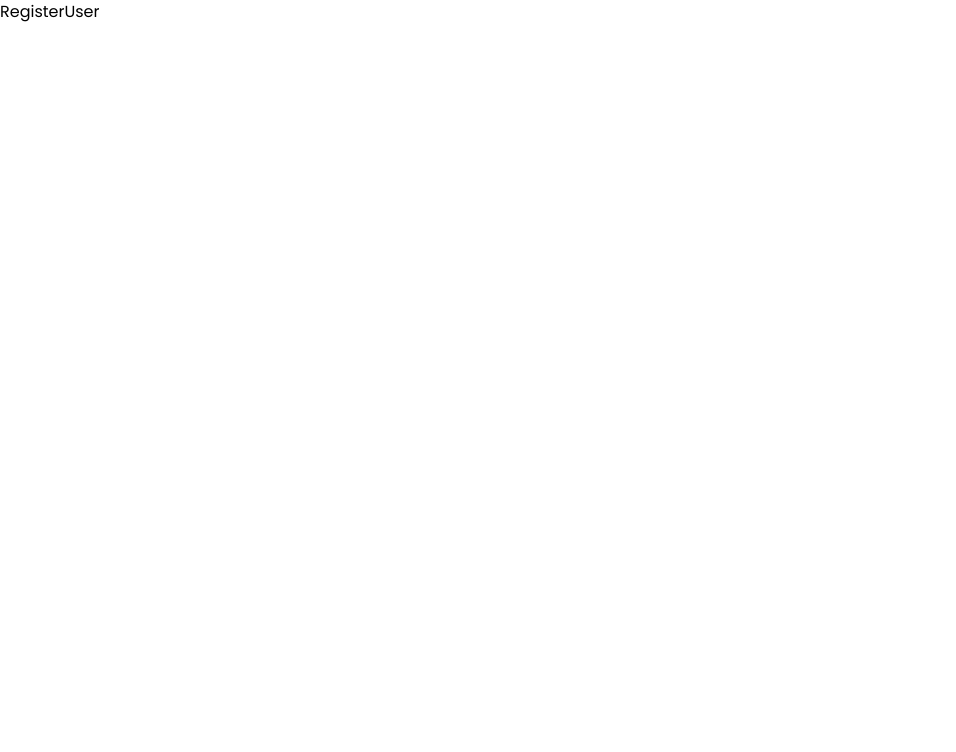
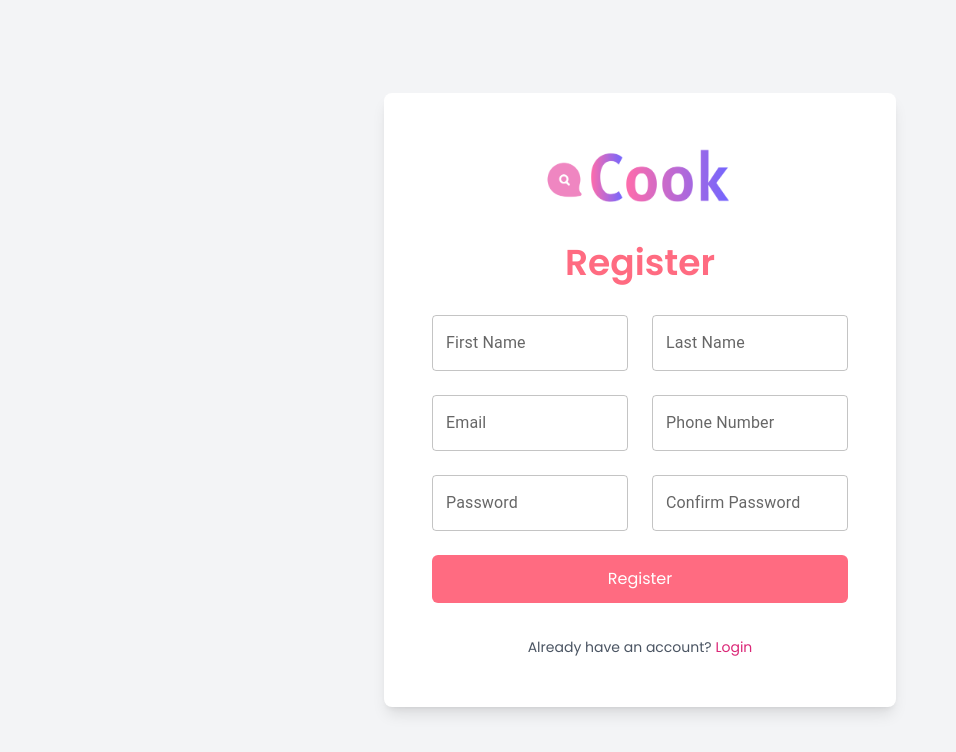
Before and after one commit to YahampathChandika/Recipe_App_FE, a React (Vite) app: page /registerUser in a window 1280 px wide. Shown: the top 752 px of the page, without its empty margins (0-956 px from the left). Built offline with nearby package versions, Linux system fonts and the light colour scheme.

Commit message:
RegisterUser component

```diff
--- a/package.json
+++ b/package.json
@@ -15,6 +15,7 @@
     "@mui/material": "^6.1.6",
     "react": "^18.3.1",
     "react-dom": "^18.3.1",
+    "react-hook-form": "^7.53.1",
     "react-router-dom": "^6.28.0"
   },
   "devDependencies": {
--- a/src/pages/Login.jsx
+++ b/src/pages/Login.jsx
@@ -31,11 +31,11 @@ export default function Login() {
   };
 
   const handleCreateAccount = () => {
-    navigate("/register");
+    navigate("/registerUser");
   };
 
   return (
-    <div className="flex items-center justify-center h-screen bg-gray-100">
+    <div className="flex items-center justify-center min-h-screen bg-gray-100">
       <div className="bg-white py-12 px-6 md:px-12 rounded-lg shadow-lg w-10/12 md:w-1/4">
         <div className="flex justify-center mb-6">
           <img src={logo} alt="Logo" className="w-32 md:w-48" />
--- a/src/pages/RegisterUser.jsx
+++ b/src/pages/RegisterUser.jsx
@@ -1,9 +1,139 @@
-import React from 'react'
+import React from "react";
+import { useForm } from "react-hook-form";
+import { TextField, Button } from "@mui/material";
+import { useNavigate } from "react-router-dom";
+import logo from "../assets/images/logo.png";
 
 export default function RegisterUser() {
+  const navigate = useNavigate();
+
+  const {
+    register,
+    handleSubmit,
+    formState: { errors },
+    watch,
+  } = useForm();
+
+  const onSubmit = (data) => {
+    console.log("User registered:", data);
+    navigate("/home");
+  };
+
+  const handleLoginRedirect = () => {
+    navigate("/");
+  };
+
   return (
-    <div>
-      RegisterUser
+    <div className="flex items-center justify-center min-h-screen bg-gray-100">
+      <div className="bg-white py-12 px-6 md:px-12 rounded-lg shadow-lg w-10/12 md:w-2/5">
+        <div className="flex justify-center mb-6">
+          <img src={logo} alt="Logo" className="w-32 md:w-48" />
+        </div>
+        <h2 className="text-center text-3xl md:text-4xl font-semibold text-rose-pink mb-8">
+          Register
+        </h2>
+
+        <form onSubmit={handleSubmit(onSubmit)}>
+          <div className="grid grid-cols-1 md:grid-cols-2 gap-4 md:gap-6 mb-6">
+            <TextField
+              label="First Name"
+              variant="outlined"
+              fullWidth
+              {...register("firstName", { required: "First name is required" })}
+              error={!!errors.firstName}
+              helperText={errors.firstName?.message}
+            />
+
+            <TextField
+              label="Last Name"
+              variant="outlined"
+              fullWidth
+              {...register("lastName", { required: "Last name is required" })}
+              error={!!errors.lastName}
+              helperText={errors.lastName?.message}
+            />
+
+            <TextField
+              label="Email"
+              variant="outlined"
+              fullWidth
+              {...register("email", {
+                required: "Email is required",
+                pattern: {
+                  value: /^[a-zA-Z0-9._%+-]+@[a-zA-Z0-9.-]+\.[a-zA-Z]{2,}$/,
+                  message: "Invalid email format",
+                },
+              })}
+              error={!!errors.email}
+              helperText={errors.email?.message}
+            />
+
+            <TextField
+              label="Phone Number"
+              variant="outlined"
+              fullWidth
+              {...register("phone", { required: "Phone number is required" })}
+              error={!!errors.phone}
+              helperText={errors.phone?.message}
+            />
+
+            <TextField
+              label="Password"
+              type="password"
+              variant="outlined"
+              fullWidth
+              {...register("password", {
+                required: "Password is required",
+                minLength: {
+                  value: 6,
+                  message: "Password must be at least 6 characters long",
+                },
+              })}
+              error={!!errors.password}
+              helperText={errors.password?.message}
+            />
+
+            <TextField
+              label="Confirm Password"
+              type="password"
+              variant="outlined"
+              fullWidth
+              {...register("confirmPassword", {
+                required: "Please confirm your password",
+                validate: (value) =>
+                  value === watch("password") || "Passwords do not match",
+              })}
+              error={!!errors.confirmPassword}
+              helperText={errors.confirmPassword?.message}
+            />
+          </div>
+
+          <button
+            type="submit"
+            className="bg-rose-pink w-full h-12 rounded-md hover:bg-dark-pink text-white transition-all duration-300"
+          >
+            Register
+          </button>
+
+          {errors.form && (
+            <div className="text-center text-red-500 mt-4">
+              {errors.form.message}
+            </div>
+          )}
+
+          <div className="text-center mt-8">
+            <span className="text-sm text-gray-600">
+              Already have an account?{" "}
+              <button
+                onClick={handleLoginRedirect}
+                className="text-pink-600 hover:underline"
+              >
+                Login
+              </button>
+            </span>
+          </div>
+        </form>
+      </div>
     </div>
-  )
+  );
 }
```
Also changed, not shown: 1 other file (tests, documents, lock files or other folders).
